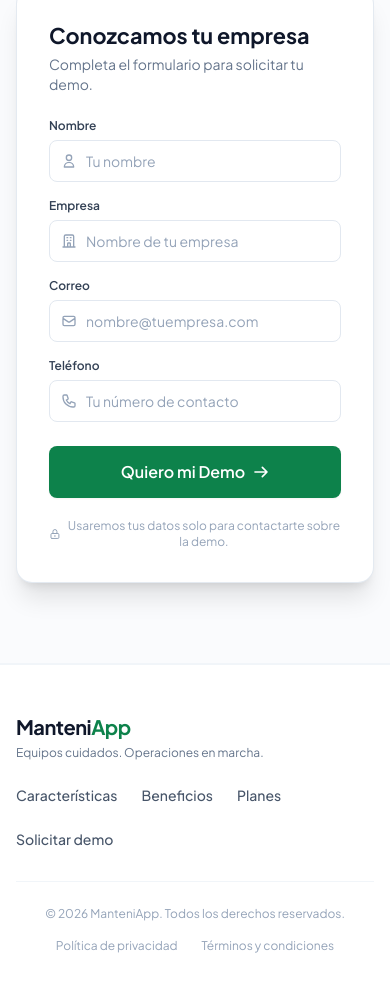
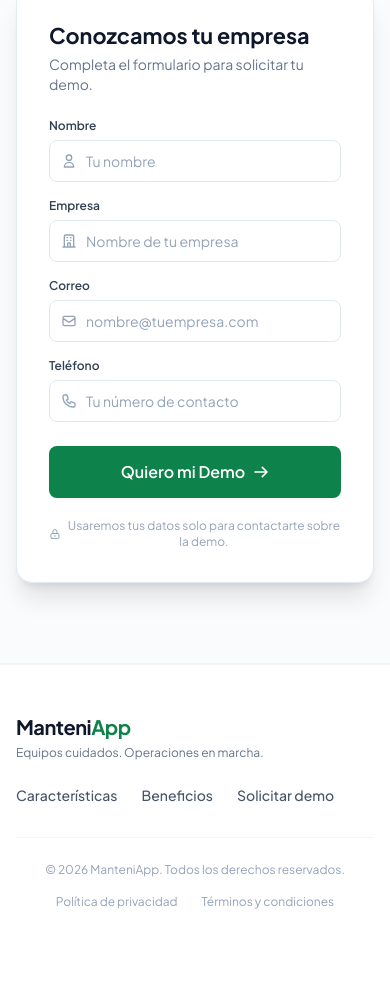
Before and after one commit to Kscf27/manteniapp, a website: page index.html in a window 390 px wide. Shown: the part 5312-6298 px from the top of the page. After the commit the page ends 6254 px from the top, so only its background shows below. Drawn offline with nearby package versions, Linux system fonts and the light colour scheme.

Commit message:
feat(landing): clean navigation dead links and add dashboard mockup assets
- Remove 'Planes' navigation links across desktop navbar, mobile drawer, and footer to eliminate dead anchor targets and ensure every visible control has a functional destination.
- Add mockup image assets for the control panel and digital equipment service sheets.
- Update .gitignore rules to ensure environment secrets and internal design artifacts remain untracked.

```diff
--- a/index.html
+++ b/index.html
@@ -96,7 +96,6 @@
         <nav class="hidden md:flex items-center space-x-8">
           <a href="#caracteristicas" class="text-sm font-medium text-slate-700 hover:text-brand-700 transition">Características</a>
           <a href="#beneficios" class="text-sm font-medium text-slate-700 hover:text-brand-700 transition">Beneficios</a>
-          <a href="#planes" class="text-sm font-medium text-slate-700 hover:text-brand-700 transition">Planes</a>
           <a href="#demo" class="inline-flex items-center justify-center px-5 py-2.5 rounded-lg text-sm font-semibold text-white bg-brand-700 hover:bg-brand-800 active:scale-95 transition-all shadow-sm">
             Probar Gratis
           </a>
@@ -121,7 +120,6 @@
     <div id="mobile-menu" class="hidden md:hidden border-t border-slate-100 bg-white px-4 pt-3 pb-6 space-y-3 shadow-lg">
       <a href="#caracteristicas" class="block py-2 text-base font-medium text-slate-700 hover:text-brand-700 mobile-nav-link">Características</a>
       <a href="#beneficios" class="block py-2 text-base font-medium text-slate-700 hover:text-brand-700 mobile-nav-link">Beneficios</a>
-      <a href="#planes" class="block py-2 text-base font-medium text-slate-700 hover:text-brand-700 mobile-nav-link">Planes</a>
       <div class="pt-2">
         <a href="#demo" class="block w-full text-center px-5 py-3 rounded-lg text-sm font-semibold text-white bg-brand-700 hover:bg-brand-800 mobile-nav-link shadow-sm">
           Probar Gratis
@@ -870,7 +868,6 @@
         <nav class="flex flex-wrap items-center gap-6 text-sm font-medium text-slate-600">
           <a href="#caracteristicas" class="hover:text-brand-700 transition">Características</a>
           <a href="#beneficios" class="hover:text-brand-700 transition">Beneficios</a>
-          <a href="#planes" class="hover:text-brand-700 transition">Planes</a>
           <a href="#demo" class="hover:text-brand-700 transition">Solicitar demo</a>
         </nav>
       </div>
```
Also changed, not shown: mockup-Hoja-de-vida-abierta.png (added), mockup-Panel-de-control.png (added), 1 other file.
